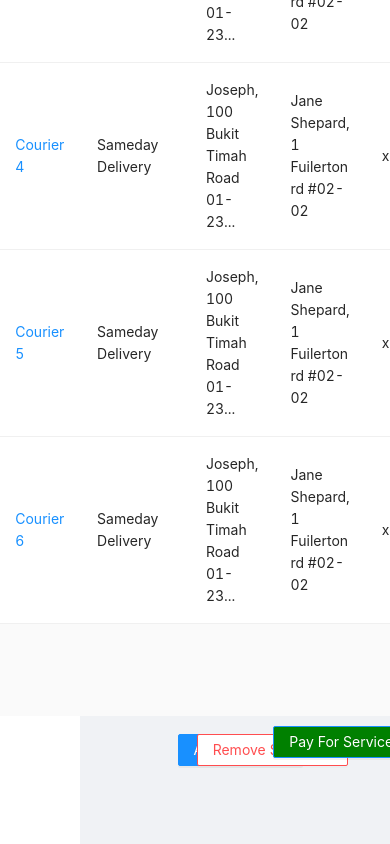
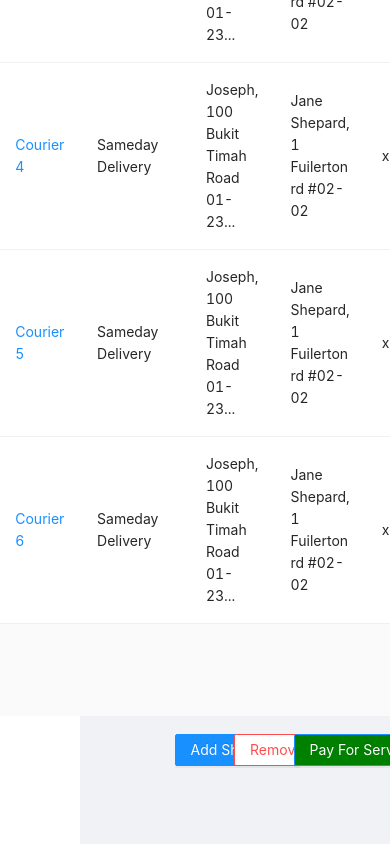
Before and after one commit to zulnabil/react-ant, a React (Create React App) app: page /pending-checkout in a window 390 px wide. Shown: the part 665-1509 px from the top of the page. Built offline with nearby package versions, Linux system fonts and the light colour scheme.

Commit message:
fix: responsive in pendingcheckout

```diff
--- a/src/pages/PendingCheckout.js
+++ b/src/pages/PendingCheckout.js
@@ -46,26 +46,29 @@ function PendingCheckout() {
         </div>
       </Row>
 
-      <Row>
-        <Col span={2} offset={6}>
+      <Row gutter={[8, 8]} justify="center">
+
+          <Col xl={3} lg={8} md={6} xs={6} offset={5}>
             <Button type="primary" style={{ marginTop: 18 }}>
               Add Shipment
             </Button>
           </Col>
-        <Col span={2}>
+          <Col xl={8} lg={8} md={6} xs={6}>
             <Button danger style={{ marginTop: 18 }}>
               Remove Shipment
             </Button>
           </Col>
-        <Col span={3} offset={6}>
+          <Col xl={8} lg={8} md={6} xs={6}>
             <Button
               type="primary"
-            style={{ marginTop: 10, backgroundColor: "green" }}
+              style={{ marginTop: 18, backgroundColor: "green" }}
             >
               Pay For Service
             </Button>
           </Col>
         </Row>
+
+
     </section>
   )
 }
```
Also changed, not shown: 1 other file (tests, documents, lock files or other folders). Lines whose indentation alone changed are shown as unchanged.
